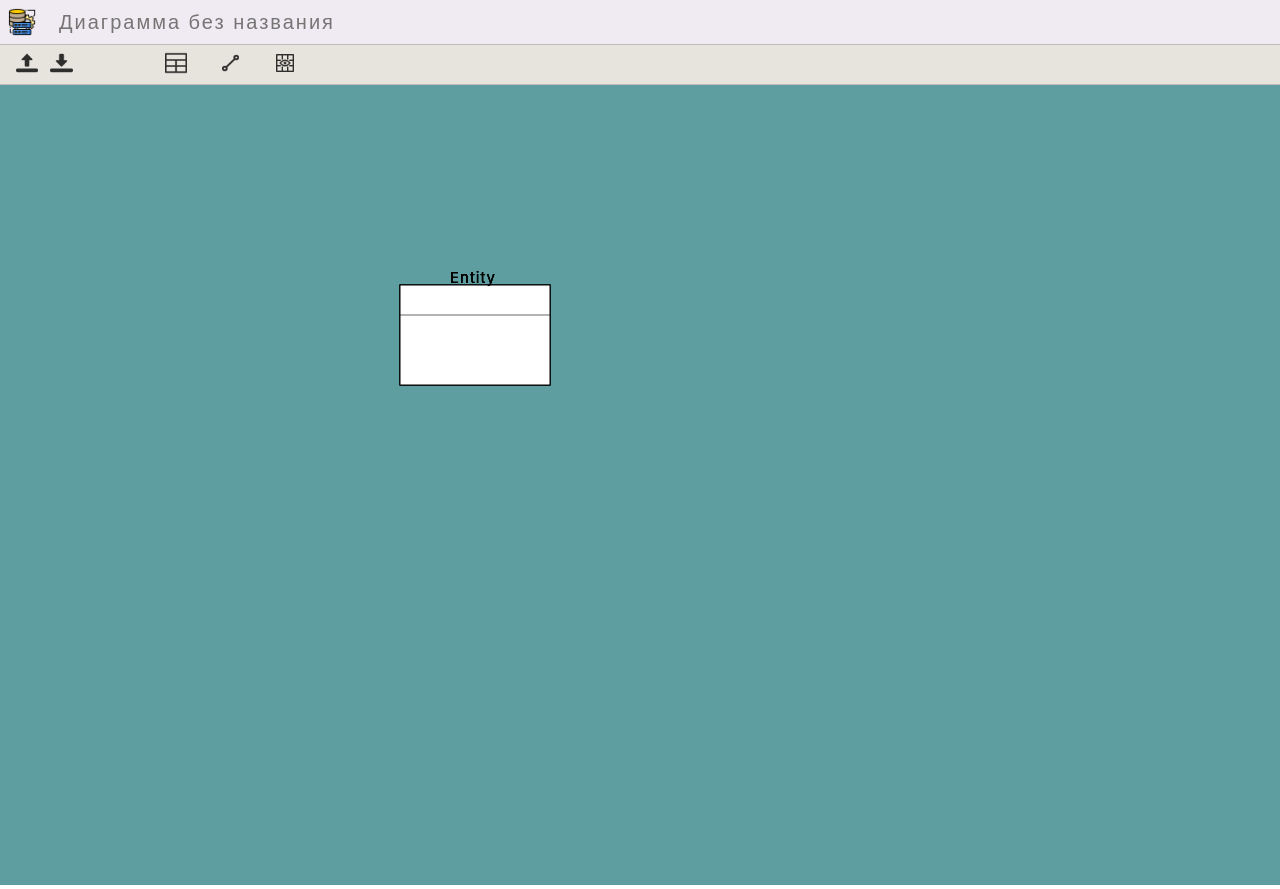
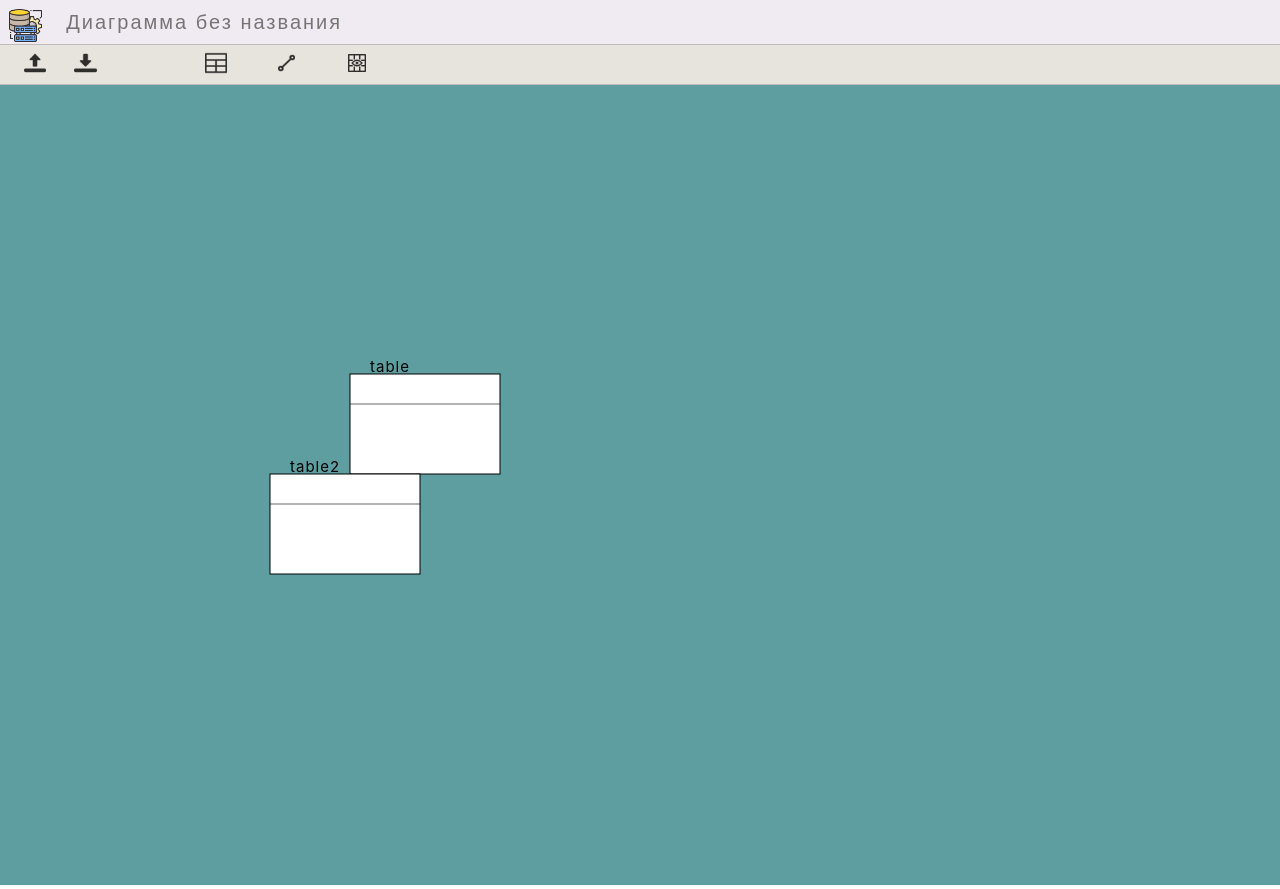
Before and after one commit to PSofiaA/DataModeler, a Vue app: page / in a window 1280 px wide. Built offline with nearby package versions, Linux system fonts and the light colour scheme.

Commit message:
fix&feat: add working movable table with props

```diff
--- a/src/App.vue
+++ b/src/App.vue
@@ -7,23 +7,116 @@
       type="text"
     />
   </div>
-  <the-navbar></the-navbar>
-  <the-canvas></the-canvas>
+  <div class="navbar-container-buttons">
+    <div class="navbar-load">
+      <button>
+        <img src=".\assets\upload-icon.png" />
+      </button>
+      <button>
+        <img src=".\assets\download-icon.png" />
+      </button>
+    </div>
+
+    <div class="navbar-operations">
+      <button id="create-table" @click="showTableSidebar">
+        <img src=".\assets\table-icon.png" />
+      </button>
+
+      <button
+        id="create-relationship"
+        @click="showRelationshipSidebar"
+      >
+        <img src=".\assets\rel-icon.png" />
+      </button>
+      <button id="view-grid">
+        <img src=".\assets\view-icon.png" />
+      </button>
+    </div>
+  </div>
+  <sidebar-box :leftSidebarOpen="this.isCreatingTable">
+    <the-table-sidebar
+      @createEntity="createEntity"
+    ></the-table-sidebar
+  ></sidebar-box>
+  <svg
+    class="canvas"
+    v-on:mousemove="moveEntity"
+    v-on:mouseup="dropEntity"
+    v-on:mouseleave="dropEntity"
+  >
+    <entity-list
+      @movingEntity="pickEntity"
+      @stopMovingEntity="dropEntity"
+      :tables="tables"
+    ></entity-list>
+  </svg>
 </template>
 
 <script>
-import TheCanvas from "./components/TheCanvas.vue";
-import TheNavbar from "./components/TheNavbar.vue";
-
+import EntityList from "./components/TheEntityList.vue";
+import TheTableSidebar from "./components/TheTableSidebar.vue";
 export default {
   components: {
-    TheCanvas,
-    TheNavbar,
+    TheTableSidebar,
+    EntityList,
   },
   data() {
     return {
       projectTitle: "",
+      isMovingTable: null,
+      isCreatingTable: false,
+      isCreatingRelationship: false,
+      tables: [
+        {
+          tableID: 10,
+          name: "table",
+          x: 350,
+          y: 289,
+        },
+        {
+          tableID: 11,
+          name: "table2",
+          x: 270,
+          y: 389,
+        },
+      ],
     };
+  },
+  methods: {
+    showTableSidebar() {
+      this.isCreatingTable = !this.isCreatingTable;
+    },
+    showRelationshipSidebar() {
+      this.isCreatingRelationship =
+        !this.isCreatingRelationship;
+    },
+    createEntity(table) {
+      this.tables.push(table);
+    },
+    pickEntity(tableID) {
+      this.isMovingTable = this.tables
+        .map(function (e) {
+          return e.tableID;
+        })
+        .indexOf(tableID);
+      console.log(
+        "moving index in array",
+        this.isMovingTable
+      );
+    },
+    moveEntity(event) {
+      if (this.isMovingTable != null) {
+        this.tables[this.isMovingTable].x =
+          this.tables[this.isMovingTable].x +
+          event.movementX;
+        this.tables[this.isMovingTable].y =
+          this.tables[this.isMovingTable].y +
+          event.movementY;
+      }
+    },
+    dropEntity() {
+      this.isMovingTable = null;
+    },
   },
 };
 </script>
@@ -36,11 +129,8 @@ export default {
   background-color: #f0ebf2;
   border-bottom: rgb(192, 186, 186) solid 1px;
   white-space: nowrap;
-  /* box-shadow: inset 0 -5px 1 0 cornflowerblue; f1eaf5 */
 }
-img {
-  margin: 8px;
-}
+
 .project-name {
   font-size: 20px;
   width: 100%;
@@ -50,4 +140,40 @@ img {
   padding: 10px 15px;
   letter-spacing: 2px;
 }
+.navbar-container-buttons {
+  display: flex;
+  flex-wrap: nowrap;
+  align-items: center;
+  background-color: #e7e3dd;
+  height: 40px;
+  border-bottom: rgb(192, 186, 186) solid 1px;
+}
+.navbar-load {
+  margin: 0px 10px 0px;
+}
+
+button {
+  height: 30px;
+  background: none;
+  border: none;
+}
+
+.navbar-operations {
+  margin-left: 70px;
+}
+
+.navbar-operations > button {
+  margin-right: 20px;
+}
+img {
+  margin: 8px;
+  height: 80%;
+  opacity: 0.8;
+}
+.canvas {
+  overflow-y: scroll;
+  width: 100vw;
+  height: 100vh;
+  background-color: cadetblue;
+}
 </style>
--- a/src/components/TheCanvas.vue
+++ b/src/NotUsed/TheCanvas.vue
@@ -1,9 +1,10 @@
 <template>
   <!-- <div class="canvas-container"> </div> -->
   <svg class="canvas">
+    <entity-list></entity-list>
+    <!-- <entity-table></entity-table>
     <entity-table></entity-table>
-    <entity-table></entity-table>
-    <entity-table></entity-table>
+    <entity-table></entity-table> -->
   </svg>
 </template>
 
@@ -15,6 +16,7 @@ export default {
     EntityTable,
     EntityList,
   },
+  props: {},
   name: "TheCanvas",
   data() {
     return {};
--- a/src/components/TheNavbar.vue
+++ b/src/NotUsed/TheNavbar.vue
@@ -1,3 +1,5 @@
+<!-- USELESS -->
+
 <template>
   <div class="navbar-container-buttons">
     <div class="navbar-load">
--- a/src/components/EntityTable.vue
+++ b/src/components/EntityTable.vue
@@ -1,64 +1,49 @@
 <template>
+  <!--  @mousedown="dragEntity"
+    @mouseup="dropEntity" -->
   <rect
+    @mousedown="this.$emit('movingEntity')"
+    @mouseup="this.$emit('stopMovingEntity')"
     class="entity-table"
-    v-bind="{ x: coordinates.x, y: coordinates.y }"
-    @mousedown="dragEntity"
-    @mouseup="dropEntity"
+    v-bind="{ x: x, y: y }"
   >
   </rect>
   <line
     class="svg-entity-header-line"
     v-bind="{
-      x1: coordinates.x,
-      y1: coordinates.y + 30,
-      x2: coordinates.x + 150,
-      y2: coordinates.y + 30,
+      x1: x,
+      y1: y + 30,
+      x2: x + 150,
+      y2: y + 30,
     }"
   />
   <text
     class="svg-entity-name"
     v-bind="{
-      x: coordinates.x + 50,
-      y: coordinates.y - 2,
+      x: x + 20,
+      y: y - 2,
     }"
   >
-    {{ this.name }}
+    {{ name }}
   </text>
 </template>
 
 <script>
 export default {
   name: "EntityTable",
-  data() {
-    return {
-      id: 0,
-      name: "Entity",
-      coordinates: {
-        x: 400,
-        y: 200,
-      },
-    };
-  },
-  methods: {
-    dragEntity() {
-      console.log("move");
-      document.addEventListener(
-        "mousemove",
-        this.moveEntity
-      );
+  emits: ["movingEntity", "stopMovingEntity"],
+  props: {
+    tableID: {
+      type: Number,
     },
-    moveEntity(event) {
-      console.log("move");
-      this.coordinates.x =
-        this.coordinates.x + event.movementX;
-      this.coordinates.y =
-        this.coordinates.y + event.movementY;
+    name: {
+      type: String,
     },
-    dropEntity() {
-      document.removeEventListener(
-        "mousemove",
-        this.moveEntity
-      );
+    x: {
+      type: Number,
+    },
+    y: {
+      type: Number,
     },
   },
 };
@@ -75,7 +60,9 @@ rect {
 rect.moving {
   stroke: blue;
 }
-
+.svg-entity-name {
+  color: black;
+}
 .svg-entity-header-line {
   stroke-width: 0.6;
   stroke: black;
--- a/src/components/TheEntityList.vue
+++ b/src/components/TheEntityList.vue
@@ -1,8 +1,16 @@
 <template>
   <entity-table
-    v-for="table in tables"
-    :table="table"
-    :key="table.id"
+    @movingEntity="
+      this.$emit('movingEntity', table.tableID)
+    "
+    @stopMovingEntity="
+      this.$emit('stopMovingEntity', table.tableID)
+    "
+    v-for="(table, tableID) in tables"
+    :name="table.name"
+    :tableID="table.tableID"
+    :x="table.x"
+    :y="table.y"
   ></entity-table>
 </template>
 
@@ -10,6 +18,7 @@
 import EntityTable from "@/components/EntityTable.vue";
 export default {
   name: "EntityList",
+  emits: ["movingEntity", "stopMovingEntity"],
   components: {
     EntityTable,
   },
@@ -18,6 +27,11 @@ export default {
       type: Array,
     },
   },
+  methods: {
+    pickEntity(id) {
+      console.log(id);
+    },
+  },
 };
 </script>
 
--- a/src/components/TheTableSidebar.vue
+++ b/src/components/TheTableSidebar.vue
@@ -2,22 +2,22 @@
   <div id="sidebar-entity-input">
     <div class="sidebar-text-element">Имя сущности</div>
     <input-box
-      v-model="this.name"
+      v-model="entity.name"
       placeholder="Entity name"
     />
-    <div class="submit-buttons">
-      <button>Создать</button>
+    <div class="submit-button">
+      <button @click="createEntity">Создать</button>
     </div>
-    <!-- <div class="sidebar-text-element">Ключи</div>
-    <input class="input" /> -->
   </div>
 </template>
 
 <script>
 export default {
   name: "TheTableSidebar",
+  emits: ["createEntity"],
   data() {
     return {
+      currentID: 1,
       entity: {
         name: "",
       },
@@ -25,11 +25,15 @@ export default {
   },
   methods: {
     createEntity() {
-      this.post.id = Date.now();
+      this.entity.tableID = this.currentID;
+      this.entity.x = 450;
+      this.entity.y = 450;
       this.$emit("createEntity", this.entity);
+      console.log("Sidebar", this.entity);
       this.entity = {
         name: "",
       };
+      this.currentID += 1;
     },
   },
 };
--- a/src/components/UI/SidebarBox.vue
+++ b/src/components/UI/SidebarBox.vue
@@ -15,14 +15,14 @@
 export default {
   name: "SidebarBox",
   props: {
-    leftSidebarOpen: Boolean,
-    default: false,
+    leftSidebarOpen: {
+      type: Boolean,
+      default: false,
+    },
   },
   methods: {
-    methods: {
-      hideSidebar() {
-        this.$emit("update:show", false);
-      },
+    hideSidebar() {
+      this.$emit("update:show", false);
     },
   },
 };
```
